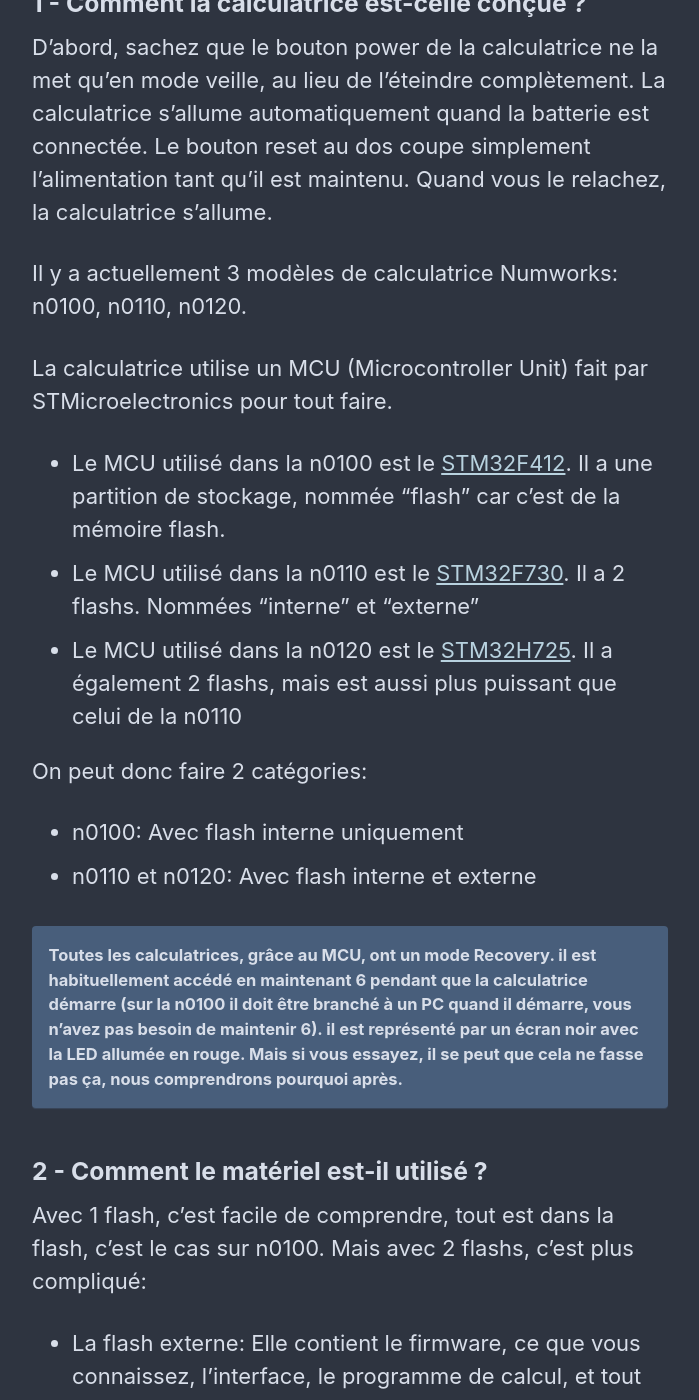
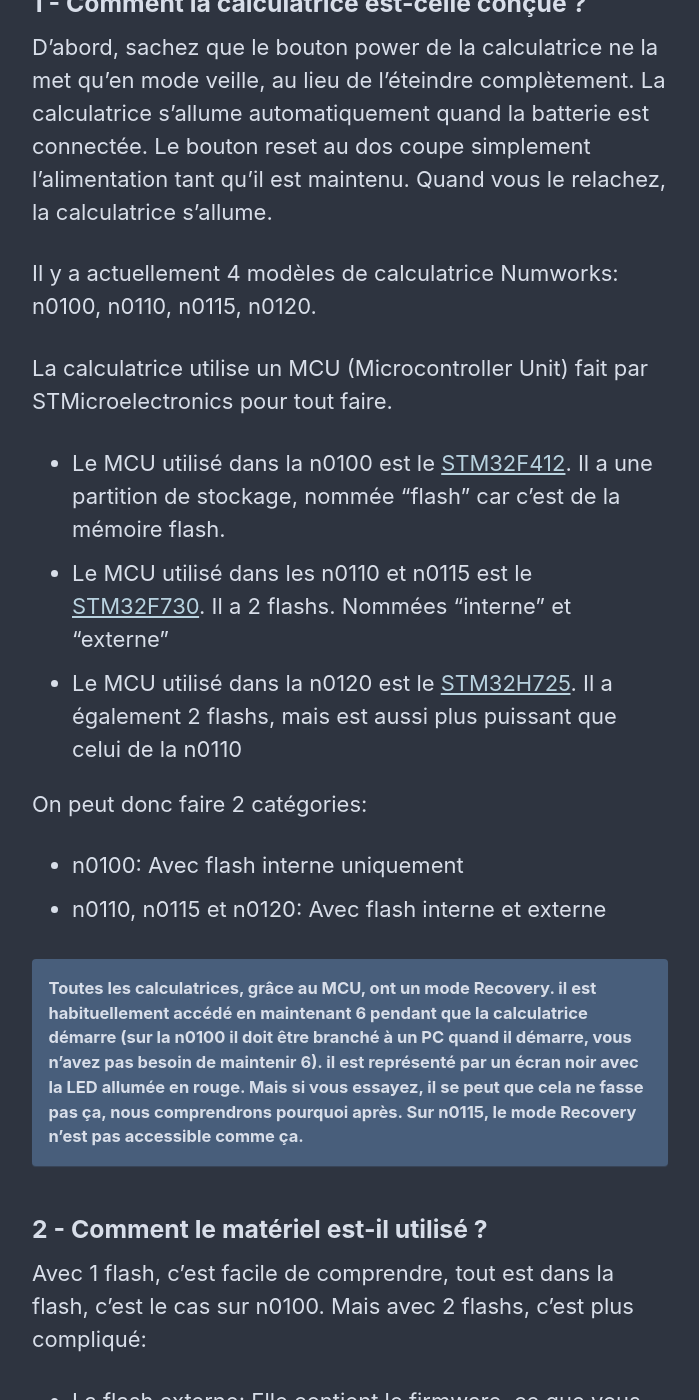
Before and after one commit to Omega-Numworks/Omega-Guide, a Jekyll site: the page built from _pages/fr_FR/how-does-it-work.md, in a window 1280 px wide and 1400 px high, scrolled down 525 px. Shown: the whole window, without its empty margins (290-989 px from the left). Built offline with Jekyll 4.4.1, drawn with Linux system fonts in a browser that asks for light colours; comment, search, counter and statistics services are not loaded.

Commit message:
Update how-does-it-work.md

```diff
--- a/_pages/fr_FR/how-does-it-work.md
+++ b/_pages/fr_FR/how-does-it-work.md
@@ -9,18 +9,19 @@
 
 D'abord, sachez que le bouton power de la calculatrice ne la met qu'en mode veille, au lieu de l'éteindre complètement. La calculatrice s'allume automatiquement quand la batterie est connectée. Le bouton reset au dos coupe simplement l'alimentation tant qu'il est maintenu. Quand vous le relachez, la calculatrice s'allume.
 
-Il y a actuellement 3 modèles de calculatrice Numworks: n0100, n0110, n0120.
+Il y a actuellement 4 modèles de calculatrice Numworks: n0100, n0110, n0115, n0120.
 
 La calculatrice utilise un MCU (Microcontroller Unit) fait par STMicroelectronics pour tout faire.
 - Le MCU utilisé dans la n0100 est le [STM32F412](https://www.st.com/en/microcontrollers-microprocessors/stm32f412.html). Il a une partition de stockage, nommée "flash" car c'est de la mémoire flash.
-- Le MCU utilisé dans la n0110 est le [STM32F730](https://www.st.com/en/microcontrollers-microprocessors/stm32f730r8.html). Il a 2 flashs. Nommées "interne" et "externe"
+- Le MCU utilisé dans les n0110 et n0115 est le [STM32F730](https://www.st.com/en/microcontrollers-microprocessors/stm32f730r8.html). Il a 2 flashs. Nommées "interne" et "externe"
 - Le MCU utilisé dans la n0120 est le [STM32H725](https://www.st.com/en/microcontrollers-microprocessors/stm32h725-735.html). Il a également 2 flashs, mais est aussi plus puissant que celui de la n0110
 
 On peut donc faire 2 catégories:
 - n0100: Avec flash interne uniquement
-- n0110 et n0120: Avec flash interne et externe
+- n0110, n0115 et n0120: Avec flash interne et externe
 
 Toutes les calculatrices, grâce au MCU, ont un mode Recovery. il est habituellement accédé en maintenant 6 pendant que la calculatrice démarre (sur la n0100 il doit être branché à un PC quand il démarre, vous n'avez pas besoin de maintenir 6). il est représenté par un écran noir avec la LED allumée en rouge. Mais si vous essayez, il se peut que cela ne fasse pas ça, nous comprendrons pourquoi après.
+Sur n0115, le mode Recovery n'est pas accessible comme ça.
 {: .notice--info}
 
 ### 2 - Comment le matériel est-il utilisé ?
```
